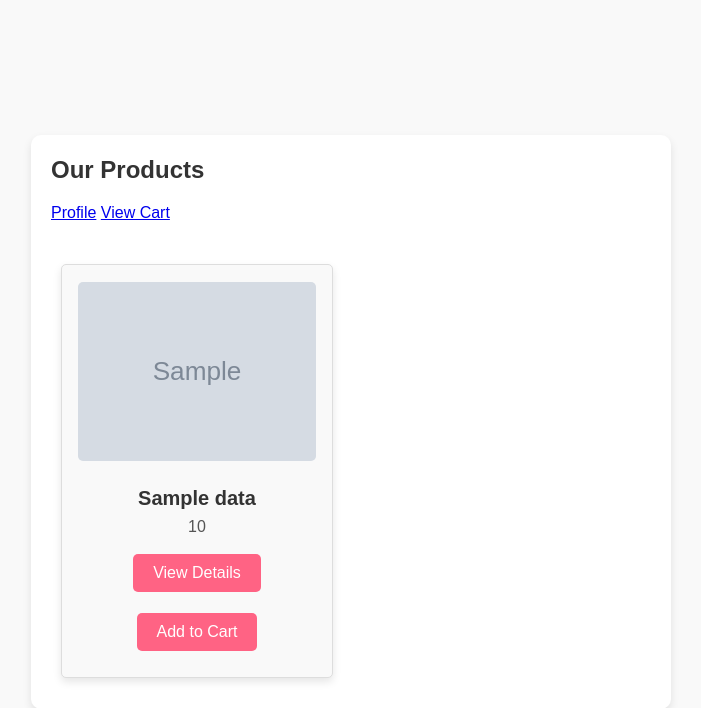
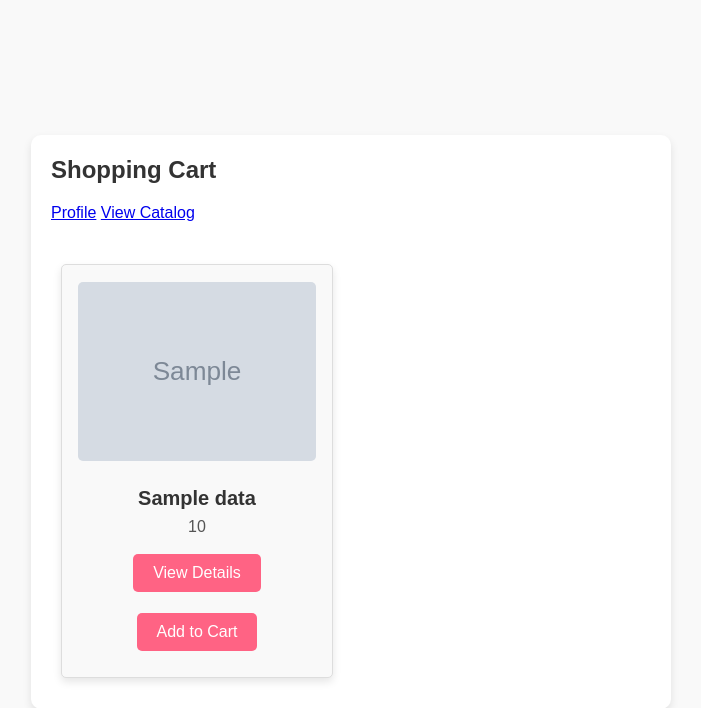
Before and after one commit to 2230813/Cake-App-Project, a PHP site: template app/views/Cart/index.php in a window 1280 px wide. Shown: the top 708 px of the page, without its empty margins (289-990 px from the left). Run offline with PHP 8.4, Linux system fonts and the light colour scheme; the template is opened without the code that fills it: most values are stand-ins (such as "Sample title", 1, 10 or a date in 2020); grey boxes marked "Sample" are stand-in pictures.

Commit message:
added catalog button everywhere ;)

```diff
--- a/app/models/Cart.php
+++ b/app/models/Cart.php
@@ -6,6 +6,7 @@ use PDO;
 class Cart extends \app\core\Model{
 	public $cart_id;
 	public $profile_id;
+	public $total_price;
 
 
 	public function insert(){
--- a/app/views/Cart/index.php
+++ b/app/views/Cart/index.php
@@ -8,9 +8,9 @@
 </head>
 <body>
     <div class="container">
-        <h2>Our Products</h2>
+        <h2>Shopping Cart</h2>
         <a href="/Profile/index">Profile</a>
-        <a href="/Cart/index">View Cart</a>
+        <a href="/Cake/catalog">View Catalog</a>
         <form method='post' action='/Cart/addToCart'>
     <div class="product-grid">
         <?php foreach ($data as $product) { ?>
--- a/app/views/Product/details.php
+++ b/app/views/Product/details.php
@@ -9,6 +9,7 @@
 <body>
     <div class="container product-details">
         <h2><?= $data->name ?></h2>
+        <a href="/Cake/catalog">View Catalog</a>
         <div class="product-image">
             <img src="../../../common/images/deluxe-chocolate-cake.jpg" alt="Vanilla Bean Cake">
         </div>
--- a/app/views/Profile/index.php
+++ b/app/views/Profile/index.php
@@ -13,6 +13,7 @@
         <a href="/Profile/delete">Delete</a>
         <a href="/Cart/index">View Cart</a>
         <a href="/Cake/catalog">View cakes</a>
+        <a href="/Cake/catalog">View Catalog</a>
         <div class="profile-flex">
             <div class="profile-sidebar">
                 <div class="profile-info">
```
